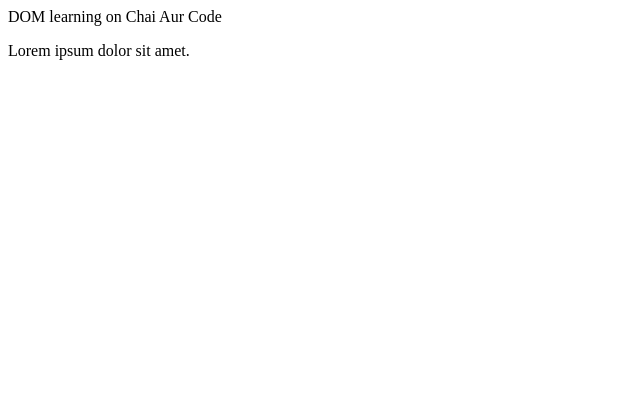
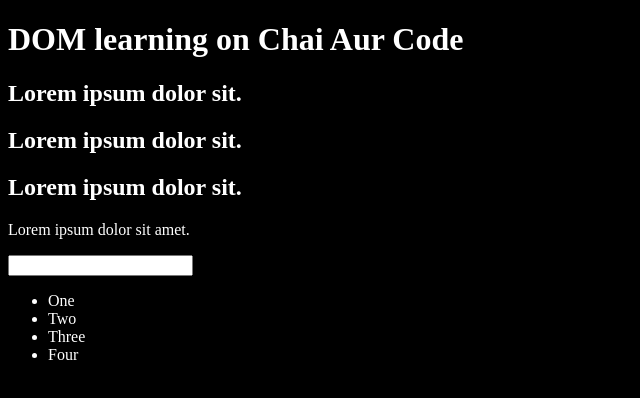
Before and after one commit to Priyavaratsaini3/Full-Stack-Develope, a plain HTML site: page JavaScript/06_dom/one.html in a window 1280 px wide. Shown: the whole page, without its empty margins (0-640 px from the left). Drawn offline with Linux system fonts and the light colour scheme.

Commit message:
learning the selectors , nodlist and HTMLCollection

```diff
--- a/JavaScript/06_dom/one.html
+++ b/JavaScript/06_dom/one.html
@@ -3,11 +3,27 @@
 <head>
     <meta charset="UTF-8">
     <title>DOM Learning</title>
+    <style>
+        .bg-black {
+            background-color: black;
+            color: #fff;
+        }
+    </style>
 </head>
-<body>
-    <div class="bg-black">
-        <h class="heading">DOM learning on Chai Aur Code</h>
+<body class="bg-black">
+    <div>
+        <h1 id="title" class="heading">DOM learning on Chai Aur Code <span style="display: none;">text test</span></h1>
+        <h2>Lorem ipsum dolor sit.</h2>
+        <h2>Lorem ipsum dolor sit.</h2>
+        <h2>Lorem ipsum dolor sit.</h2>
         <p>Lorem ipsum dolor sit amet.</p>
+        <input type="password" name="" id="">
+        <ul>
+            <li class="list">One</li>
+            <li class="list">Two</li>
+            <li class="list">Three</li>
+            <li class="list">Four</li>
+        </ul>
     </div>
 </body>
 </html>
```
